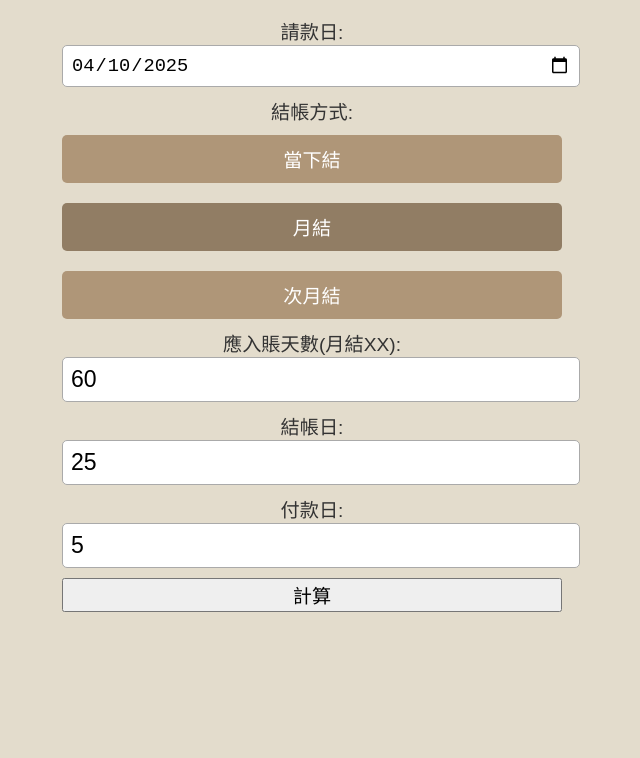
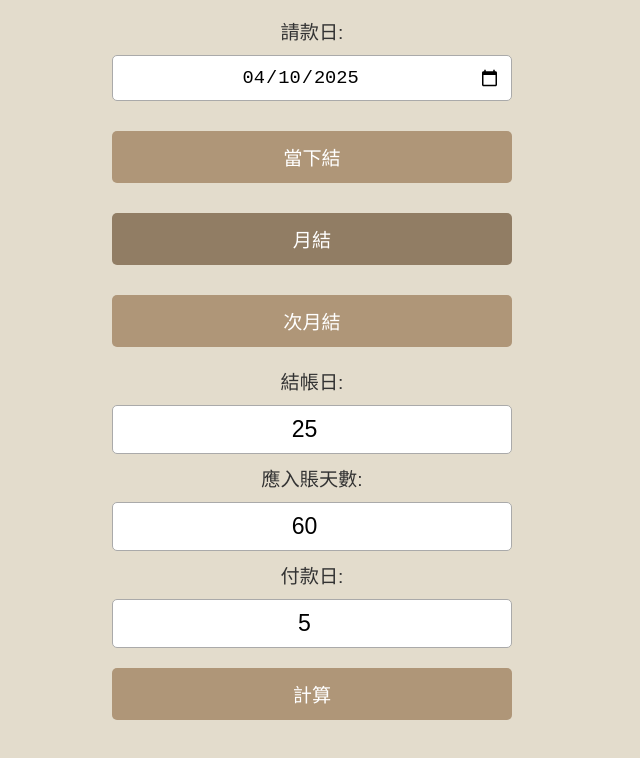
Before and after one commit to PenguinTW/payment-date-calculator, a plain HTML site: page index.html in a window 1280 px wide. Shown: the part 78-836 px from the top of the page, without its empty margins (328-968 px from the left). Before the commit the page ends 800 px from the top, so only its background shows below. Drawn offline with Linux system fonts and the light colour scheme.

Commit message:
feat: 優化畫面

```diff
--- a/index.html
+++ b/index.html
@@ -4,6 +4,7 @@
     <meta charset="UTF-8">
     <meta name="viewport" content="width=device-width, initial-scale=1.0">
     <title>收款日計算機</title>
+    <link rel="icon" href="https://upload.wikimedia.org/wikipedia/commons/0/0a/Penguin_Rookery_-_South_Georgia_-_April_2006.jpg" type="image/jpeg">
     <style>
         body {
             font-family: Arial, sans-serif;
@@ -16,48 +17,68 @@
         }
         h2 {
             color: #444;
+            margin-bottom: 20px;
         }
-        label, input, button {
+        label, input, select, button {
             display: block;
-            width: 100%;
-            margin-bottom: 10px;
+            width: 80%;
+            margin: 10px auto;
             font-size: 1.2em;
         }
-        input {
-            padding: 8px;
+        input, select {
+            padding: 10px;
             border: 1px solid #aaa;
             border-radius: 5px;
             background-color: #fff;
+            width: 100%;
+            text-align: center; /* Center-align number text */
+            box-sizing: border-box; /* Include border and padding in width calculation */
         }
-        .button-group {
-            display: flex;
-            flex-direction: column;
-            gap: 10px;
-        }
-        .button-group button {
-            padding: 10px;
+        button {
+            padding: 12px;
             background-color: rgb(175, 150, 120);
             color: white;
             border: none;
             cursor: pointer;
             border-radius: 5px;
+            font-size: 1.2em;
+            width: 80%;
+            margin: 20px auto;
+            box-sizing: border-box; /* Ensure button width matches input */
         }
-        .button-group button:hover, .button-group button.active {
+        button:hover {
             background-color: rgb(145, 125, 100);
         }
-        @media (max-width: 400px) {
-            .button-group {
-                flex-direction: row;
-                flex-wrap: wrap;
-                justify-content: center;
-            }
-            .button-group button {
-                flex: 1;
-            }
+        .settlement-buttons {
+            display: flex;
+            flex-direction: column;
+            align-items: center;
+            margin-bottom: 10px;
+        }
+        .settlement-buttons button {
+            margin-bottom: 10px;
+            width: 80%;
+            box-sizing: border-box; /* Ensure button width matches input */
+        }
+        .settlement-buttons.horizontal {
+            flex-direction: row;
+        }
+        .settlement-buttons button.selected {
+            background-color: rgb(145, 125, 100);
         }
         p {
             font-size: 1.2em;
             font-weight: bold;
+        }
+
+        /* For responsive design */
+        @media (max-width: 600px) {
+            .settlement-buttons {
+                flex-direction: row;
+            }
+            .settlement-buttons button {
+                margin: 0 5px;
+            }
         }
     </style>
     <script>
@@ -66,15 +87,9 @@
             document.getElementById("billingDate").value = today;
         }
 
-        function selectSettlementType(type) {
-            document.querySelectorAll('.button-group button').forEach(btn => btn.classList.remove('active'));
-            document.getElementById(type).classList.add('active');
-            document.getElementById("settlementType").value = type;
-        }
-
         function calculatePaymentDate() {
             let billingDate = new Date(document.getElementById("billingDate").value);
-            let settlementType = document.getElementById("settlementType").value;
+            let settlementType = document.querySelector(".settlement-buttons button.selected").value;
             let settlementDay = parseInt(document.getElementById("settlementDay").value);
             let creditDays = parseInt(document.getElementById("creditDays").value);
             let paymentDay = parseInt(document.getElementById("paymentDay").value);
@@ -104,24 +119,27 @@
             document.getElementById("result").innerText = "實際撥款日: " + disbursementDate.toISOString().split('T')[0];
         }
 
-        window.onload = function() {
-            setDefaultBillingDate();
-            selectSettlementType('monthly');
+        function selectSettlementType(type) {
+            let buttons = document.querySelectorAll(".settlement-buttons button");
+            buttons.forEach(button => {
+                button.classList.remove("selected");
+            });
+            document.getElementById(type).classList.add("selected");
         }
+
+        window.onload = setDefaultBillingDate;
     </script>
 </head>
 <body>
     <h2>收款日計算機</h2>
     <label>請款日: <input type="date" id="billingDate"></label>
-    <label>結帳方式:</label>
-    <div class="button-group">
-        <button id="current" onclick="selectSettlementType('current')">當下結</button>
-        <button id="monthly" class="active" onclick="selectSettlementType('monthly')">月結</button>
-        <button id="nextMonth" onclick="selectSettlementType('nextMonth')">次月結</button>
+    <div class="settlement-buttons">
+        <button id="current" value="current" onclick="selectSettlementType('current')">當下結</button>
+        <button id="monthly" class="selected" value="monthly" onclick="selectSettlementType('monthly')">月結</button>
+        <button id="nextMonth" value="nextMonth" onclick="selectSettlementType('nextMonth')">次月結</button>
     </div>
-    <input type="hidden" id="settlementType" value="monthly">
-    <label>應入賬天數(月結XX): <input type="number" id="creditDays" value="60"></label>
     <label>結帳日: <input type="number" id="settlementDay" value="25"></label>
+    <label>應入賬天數: <input type="number" id="creditDays" value="60"></label>
     <label>付款日: <input type="number" id="paymentDay" value="5"></label>
     <button onclick="calculatePaymentDate()">計算</button>
     <p id="result"></p>
```
